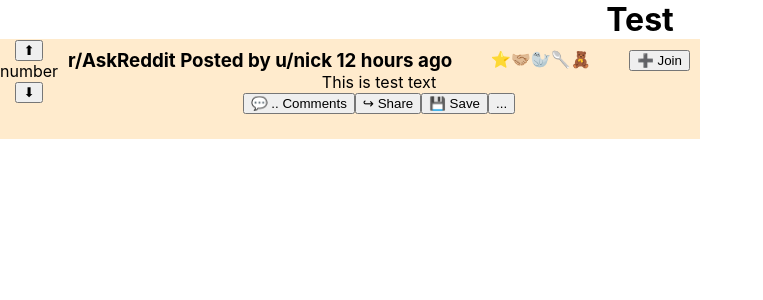
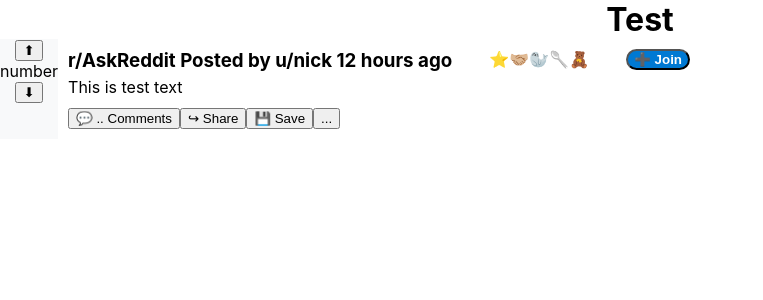
Before and after one commit to ruarplum/leonardo-app, a React (Create React App) app: page / in a window 1280 px wide. Shown: the top 300 px of the page, without its empty margins (0-763 px from the left). Built offline with nearby package versions, Linux system fonts and the light colour scheme.

Commit message:
#8 css join button and text align

```diff
--- a/src/Components/News-Feed/News-Feed.css
+++ b/src/Components/News-Feed/News-Feed.css
@@ -2,14 +2,14 @@
     box-sizing:border-box;
     margin:0;
   }
-
+/* container */
   .feed-box{
     display: flex;
-    background-color: blanchedalmond;
+    background-color: rgb(255, 255, 255, 1);
     width: 700px;
     height: 100px;
 }
-
+/* right side wrapper */
 .feed-right-wrapper{
     display: flex;
     flex-direction: column;
@@ -25,3 +25,19 @@
 .feed-award{
     display: flex;
 }
+
+.feed-sidebar{
+    background-color: rgb(248, 249, 250, 1);
+}
+/* join button */
+.join{
+    background-color: rgb(0, 121, 211, 1);
+    color: white;
+    font-weight: bold;
+    border-radius: 9999px;
+    display: flex;
+}
+.feed-main, .feed-bottom-bar{
+    text-align: left;
+    padding: 5px 0px;
+}
```
